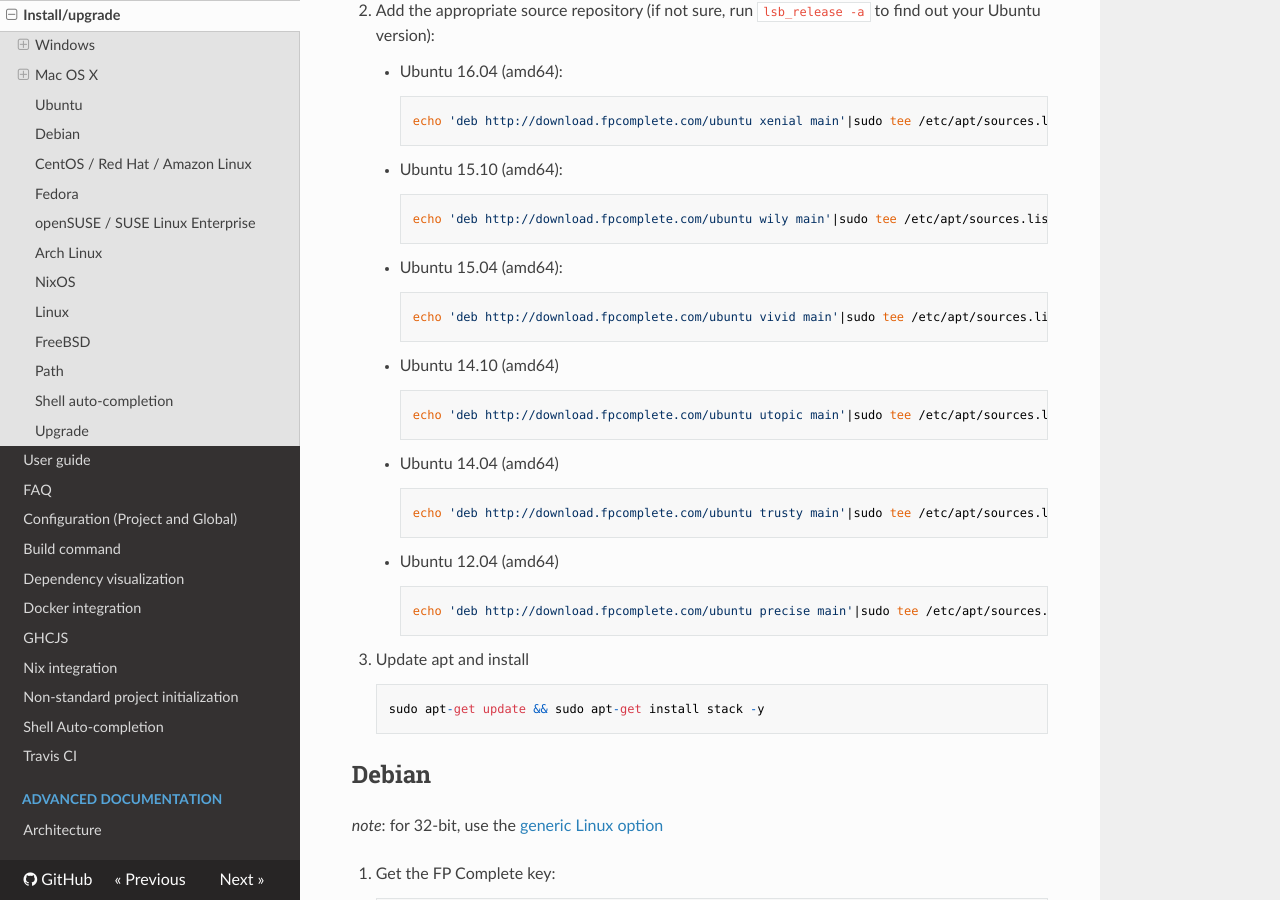
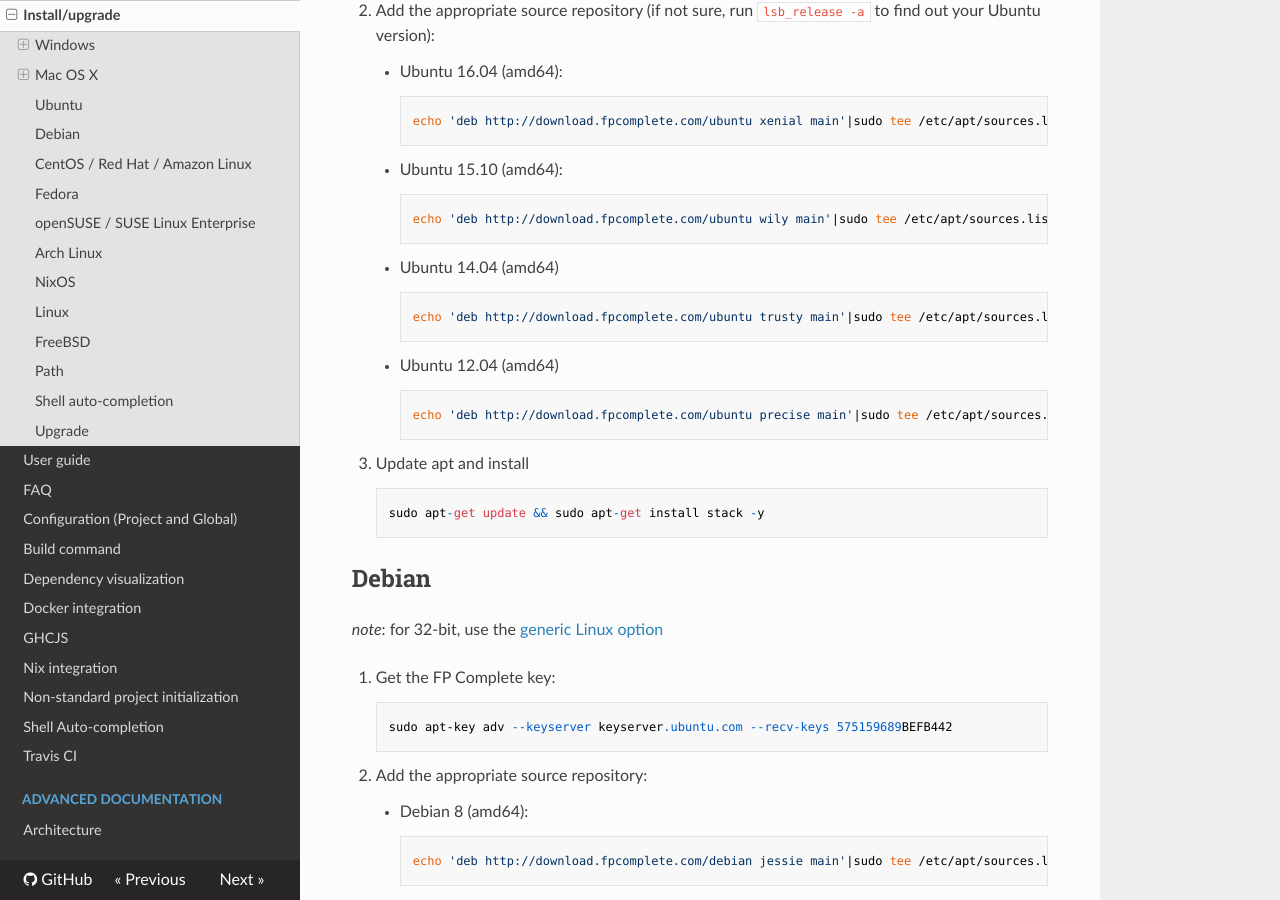
Before and after one commit to commercialhaskell/stack, an MkDocs documentation site: the page built from doc/install_and_upgrade.md, in a window 1280 px wide and 900 px high, scrolled down 2198 px. Built offline with MkDocs 1.6.1, drawn with Linux system fonts in a browser that asks for light colours; nearby versions of some CDN libraries; old or Windows-style settings are respelled for this version of MkDocs; some of the changed text lies outside the part shown.

Commit message:
Remove unsupported and obsolete Linux distros from install docs

```diff
--- a/doc/install_and_upgrade.md
+++ b/doc/install_and_upgrade.md
@@ -108,14 +108,6 @@
 
             echo 'deb http://download.fpcomplete.com/ubuntu wily main'|sudo tee /etc/apt/sources.list.d/fpco.list
 
-      * Ubuntu 15.04 (amd64):
-
-            echo 'deb http://download.fpcomplete.com/ubuntu vivid main'|sudo tee /etc/apt/sources.list.d/fpco.list
-
-      * Ubuntu 14.10 (amd64)
-
-            echo 'deb http://download.fpcomplete.com/ubuntu utopic main'|sudo tee /etc/apt/sources.list.d/fpco.list
-
       * Ubuntu 14.04 (amd64)
 
             echo 'deb http://download.fpcomplete.com/ubuntu trusty main'|sudo tee /etc/apt/sources.list.d/fpco.list
@@ -177,11 +169,9 @@
 *Note*: for 32-bit, you can use this
  [Fedora Copr repo](https://copr.fedoraproject.org/coprs/petersen/stack/) (not
  managed by the Stack release team, so not guaranteed to have the very latest
- version) which can be enabled with:
+ version) which can be enabled with: `sudo dnf copr enable petersen/stack`
 
-    sudo dnf copr enable petersen/stack
-
- 1. Add the appropriate source repository:
+   1. Add the appropriate source repository:
 
       * Fedora 23 (x86_64)
 
@@ -191,19 +181,9 @@
 
             curl -sSL https://s3.amazonaws.com/download.fpcomplete.com/fedora/22/fpco.repo | sudo tee /etc/yum.repos.d/fpco.repo
 
-      * Fedora 21 (x86_64)
+   2. Install:
 
-            curl -sSL https://s3.amazonaws.com/download.fpcomplete.com/fedora/21/fpco.repo | sudo tee /etc/yum.repos.d/fpco.repo
-
- 2. Install:
-
-      * Fedora 22 and above
-
-            sudo dnf -y install stack
-
-      * Fedora < 22
-
-            sudo yum -y install stack
+        sudo dnf -y install stack
 
 ## <a name="suse"></a>openSUSE / SUSE Linux Enterprise
 
```
Also changed, not shown: doc/MAINTAINER_GUIDE.md (+8 -1 lines).
